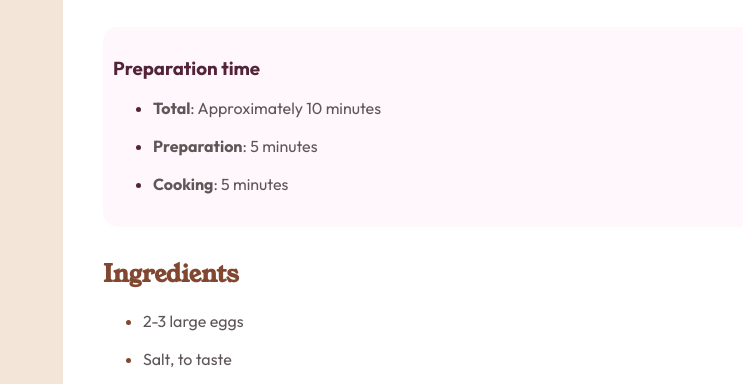
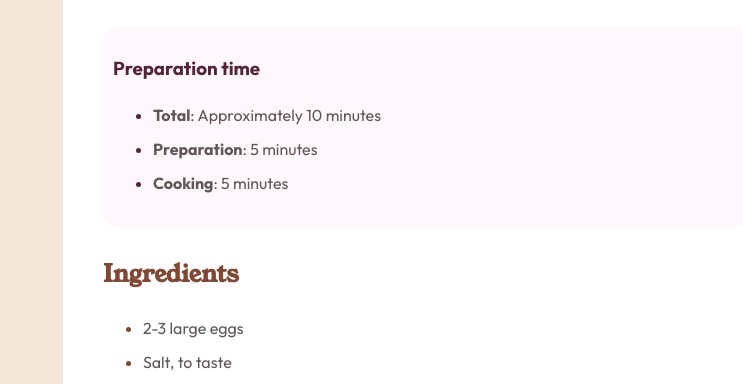
Before and after one commit to AndrewX97/Recipe-page-FM, a plain HTML site: page recipe-page-main/index.html in a window 1280 px wide. Shown: the part 552-936 px from the top of the page, without its empty margins (537-1280 px from the left). Drawn offline with Linux system fonts and the light colour scheme.

Commit message:
second commit

```diff
--- a/recipe-page-main/index.html
+++ b/recipe-page-main/index.html
@@ -23,7 +23,7 @@
   <body>
     <main>
       <div class="container">
-        <img class="image" src="assets/images/image-omelette.jpeg" />
+        <img class="image" src="assets/images/image-omelette.jpeg" alt="Omelette image"/>
         <h1>Simple Omelette Recipe</h1>
         <p class="subtitle">
           An easy and quick dish, perfect for any meal. This classic omelette
@@ -34,9 +34,7 @@
           <h3>Preparation time</h3>
           <ul>
             <li><strong>Total</strong>: Approximately 10 minutes</li>
-            <br />
             <li><strong>Preparation</strong>: 5 minutes</li>
-            <br />
             <li><strong>Cooking</strong>: 5 minutes</li>
           </ul>
         </div>
@@ -44,13 +42,9 @@
           <h2>Ingredients</h2>
           <ul>
             <li>2-3 large eggs</li>
-            <br />
             <li>Salt, to taste</li>
-            <br />
             <li>Pepper, to taste</li>
-            <br />
             <li>1 tablespoon of butter or oil</li>
-            <br />
             <li>
               Optional fillings: cheese, diced vegetables, cooked meats, herbs
             </li>
--- a/recipe-page-main/styles.css
+++ b/recipe-page-main/styles.css
@@ -14,7 +14,7 @@ h1 {
   left: 600px;
   margin-bottom: 50px;
   width: 737px;
-  height: 1780px;
+  height: 1750px;
   background-color: #ffffff;
   border-radius: 15px;;
 }
@@ -46,6 +46,7 @@ h1 {
 .redsquare > ul > li{
   font-family: "Outfit";
   color: #5f5657;
+  padding: 7px 0;
 }
 .redsquare > ul > li::marker{
   color: #532338;
@@ -60,6 +61,7 @@ h2{
 .ingredients > ul > li{
   font-family: "Outfit";
   color: #5f5657;
+  padding: 7px 0;
 }
 .ingredients > ul > li::marker{
   color: #814731;
```
